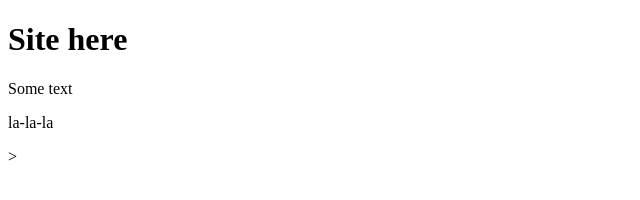
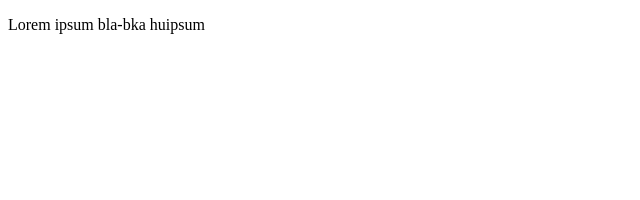
Before and after one commit to Normas95/testGit, a plain HTML site: page index.html in a window 1280 px wide. Shown: the whole page, without its empty margins (0-640 px from the left). Drawn offline with Linux system fonts and the light colour scheme.

Commit message:
third commit

```diff
--- a/index.html
+++ b/index.html
@@ -6,8 +6,6 @@
 	<link rel="stylesheet" href="css/style.css">
 </head>
 <body>
-	<h1>Site here</h1>
-	<p>Some text</p>
-	<p>la-la-la</p>>
+	<p>Lorem ipsum bla-bka huipsum</p>
 </body>
 </html>
```
